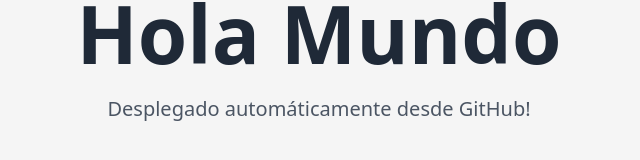
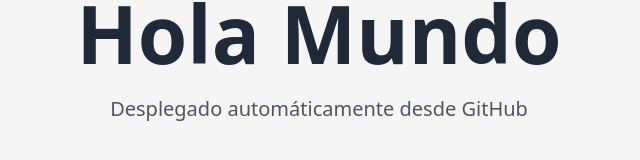
Before and after one commit to Natalie-Vasquez-2025-1109/NVas-Electiva2-HolaMundo, a plain HTML site: page index.html in a window 1280 px wide. Shown: the part 350-510 px from the top of the page, 321-961 px from the left. Drawn offline with Linux system fonts and the light colour scheme.

Commit message:
Remove exclamation mark from deployment message

```diff
--- a/index.html
+++ b/index.html
@@ -41,7 +41,7 @@
 <body>
 <main>
   <h1>Hola Mundo</h1>
-  <p>Desplegado automáticamente desde GitHub!</p>
+  <p>Desplegado automáticamente desde GitHub</p>
 </main>
 </body>
 </html>
```
